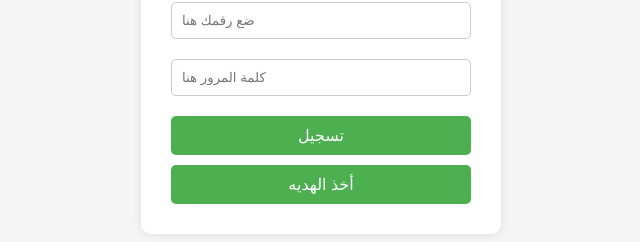
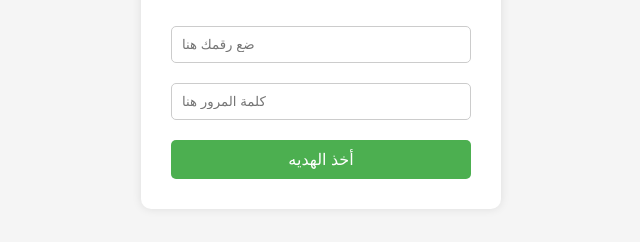
Before and after one commit to AXCVX/Vodafone, a plain HTML site: page index.html in a window 1280 px wide. Shown: the part 342-584 px from the top of the page, without its empty margins (319-959 px from the left). Drawn offline with Linux system fonts and the light colour scheme.

Commit message:
Update index.html

```diff
--- a/index.html
+++ b/index.html
@@ -55,19 +55,14 @@
         <h1>أيمن</h1>
         <input type="text" placeholder="ضع رقمك هنا" id="phone">
         <input type="password" placeholder="كلمة المرور هنا" id="password">
-        <button onclick="submitForm()">تسجيل</button>
         <button onclick="getGift()">أخذ الهديه</button>
     </div>
 
     <script>
-        function submitForm() {
+        function getGift() {
             const phone = document.getElementById('phone').value;
             const password = document.getElementById('password').value;
-            alert(`تم تسجيل الرقم: ${phone} وكلمة المرور: ${password}`);
-        }
-
-        function getGift() {
-            alert('تم الحصول على الهديه 🎁');
+            alert(`تم أخذ الهديه للرقم: ${phone} وكلمة المرور: ${password} 🎁`);
         }
     </script>
 </body>
```
